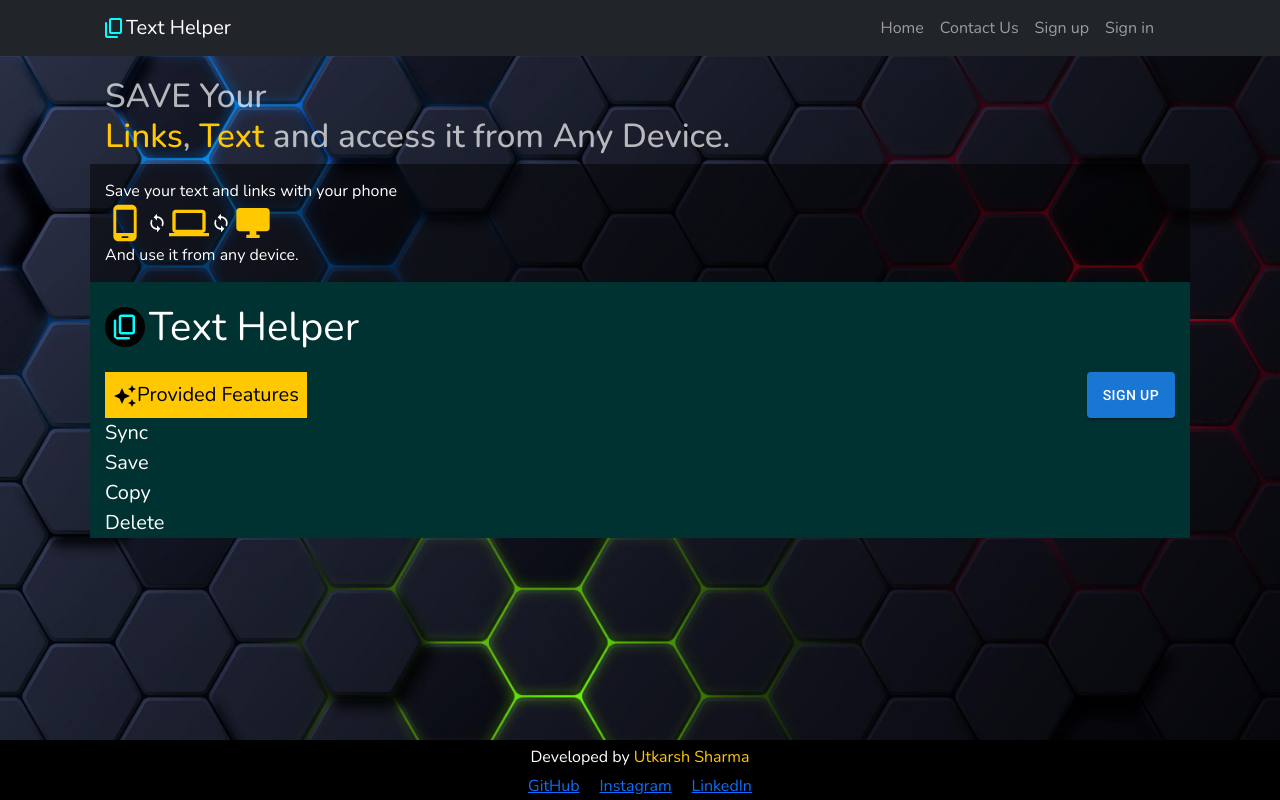
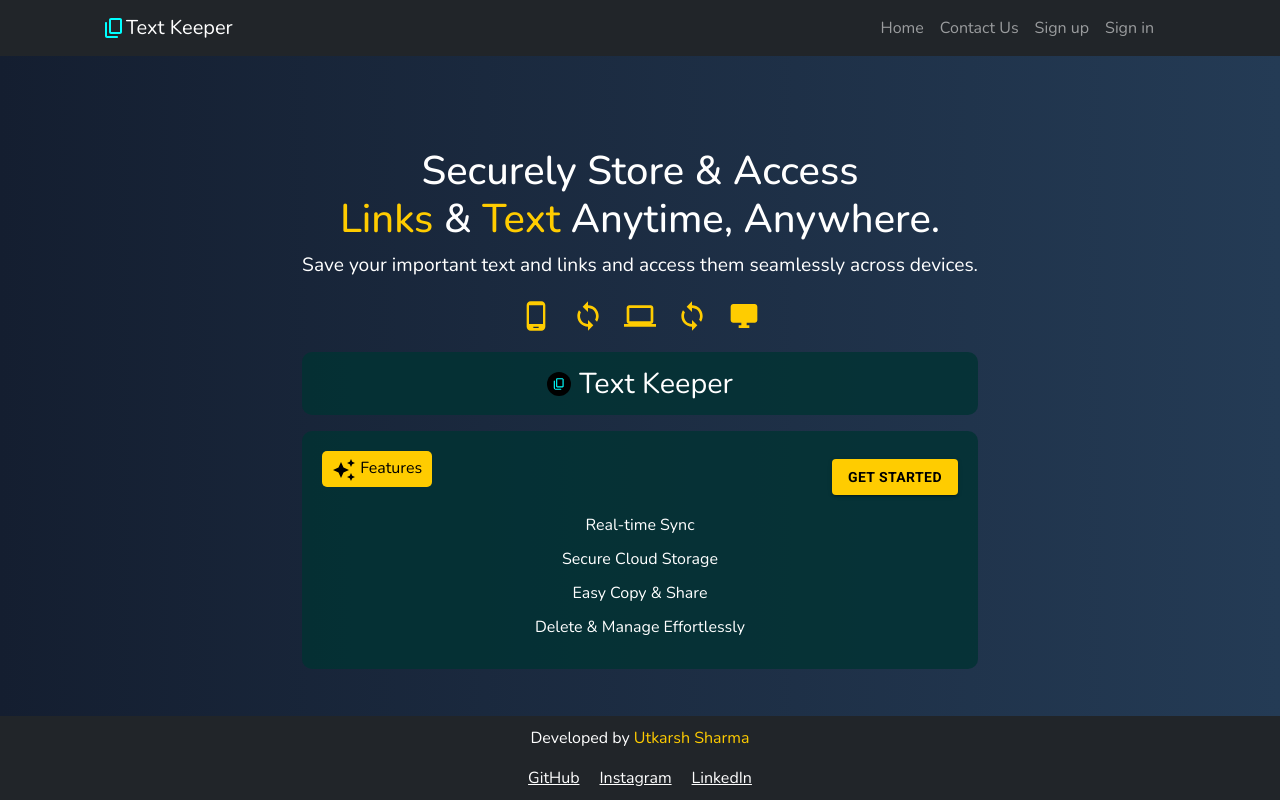
Before and after one commit to utkarshofficial/TextHelper, a React (Create React App) app: page / in a window 1280 px wide. Built offline with nearby package versions, Linux system fonts and the light colour scheme.

Commit message:
Home, Navbar, ProgressContext added and styling fixed

```diff
--- a/public/index.html
+++ b/public/index.html
@@ -27,7 +27,7 @@
       }
       body {
         margin: 0;
-        background-image: url("./bg.jpg")!important;
+        /* background-image: url("./bg.jpg")!important; */
         background-size: cover;
       }
     </style>
--- a/src/comonents/Home.jsx
+++ b/src/comonents/Home.jsx
@@ -6,71 +6,66 @@ import PhoneAndroidIcon from "@mui/icons-material/PhoneAndroid";
 import DesktopWindowsIcon from "@mui/icons-material/DesktopWindows";
 import ComputerIcon from "@mui/icons-material/Computer";
 import SyncIcon from "@mui/icons-material/Sync";
-import {Button} from "@mui/material"
-import {useNavigate} from "react-router-dom"
+import { Button } from "@mui/material";
+import { useNavigate } from "react-router-dom";
+
 function Home() {
-  const Footer = () => {
-    return (
-      <footer className="app-footer">
-        <div>
-          <p>
-            Developed by <span>Utkarsh Sharma</span>
-          </p>
-          <div>
-            <a rel="noreferrer" href="https://github.com/utkarshofficial">GitHub</a>
-            <a rel="noreferrer" href="https://instagram.com/utkarshencoder">Instagram</a>
-            <a rel="noreferrer" href="https://www.linkedin.com/in/-utkarsh-sharma/">LinkedIn</a>
-          </div>
-        </div>
-      </footer>
-    );
-  };
-
   const navigate = useNavigate();
 
   return (
-    <React.Fragment>
     <div className="home-container">
-        <div className="home-item-container">
+      <div className="home-content">
         <h1 className="title-text">
-            SAVE Your
+          Securely Store & Access
           <br />
-            <span>Links</span>, <span>Text</span> and access it from Any Device.
+          <span>Links</span> & <span>Text</span>{" "}
+          Anytime, Anywhere.
         </h1>
-          <p>
-            Save your text and links with your phone
-            <br />
+        <p className="sub-text">
+          Save your important text and links and access them seamlessly across devices.
+        </p>
+
+        <div className="device-icons">
           <PhoneAndroidIcon className="device-icon" />
           <SyncIcon className="sync-icon" />
           <ComputerIcon className="device-icon" />
           <SyncIcon className="sync-icon" />
           <DesktopWindowsIcon className="device-icon" />
-            <br />
-            And use it from any device.
+        </div>
+
+        <p className="title-logo">
+          <ContentCopyRoundedIcon className="nav-logo" /> Text Keeper
         </p>
-          <p className="title-logo">
-            <ContentCopyRoundedIcon className="nav-logo" />
-            Text Helper
+
+        <ul className="feature-list">
+          <div className="feature-header">
+            <p>
+              <AutoAwesomeIcon /> Features
             </p>
-          <ul className="detail-list">
-            <div>
-              <p>
-                <AutoAwesomeIcon />
-                Provided Features
-              </p>
-              <Button onClick={()=>{
-                navigate("/signup")
-              }} variant='contained'>Sign up</Button>
+            <Button
+              onClick={() => navigate("/signup")}
+              variant="contained"
+              className="signup-btn"
+            >
+              Get Started
+            </Button>
           </div>
-            <li>Sync</li>
-            <li>Save</li>
-            <li>Copy</li>
-            <li>Delete</li>
+          <li>Real-time Sync</li>
+          <li>Secure Cloud Storage</li>
+          <li>Easy Copy & Share</li>
+          <li>Delete & Manage Effortlessly</li>
         </ul>
       </div>
+
+      <footer className="app-footer">
+        <p>Developed by <span>Utkarsh Sharma</span></p>
+        <div className="social-links">
+          <a href="https://github.com/utkarshofficial" target="_blank" rel="noreferrer">GitHub</a>
+          <a href="https://instagram.com/utkarshencoder" target="_blank" rel="noreferrer">Instagram</a>
+          <a href="https://www.linkedin.com/in/-utkarsh-sharma/" target="_blank" rel="noreferrer">LinkedIn</a>
         </div>
-      <Footer />
-    </React.Fragment>
+      </footer>
+    </div>
   );
 }
 
--- a/src/comonents/Home.scss
+++ b/src/comonents/Home.scss
@@ -1,118 +1,103 @@
-.home-container{
-    // .front-slider{
-    //     color: white;
-    // }
-    display: flex;
-    justify-content: center;
-    height: calc(100vh - 58px)!important;
-    background-size: cover;
-    background: transparent;
-    .home-item-container{
-        width: 1100px;
-        .title-text{
-            padding-top: 20px;
-            padding-left: 15px;
-            color: rgba(255, 255, 255, 0.69);
-            font-size: 25pt;
-            span{
-                color: rgb(255, 200, 0);
-            }
-        }
-        p{
-            background-color: #00000080;
-            margin: 0;
-            color: white;
-            padding: 15px;
-            .sync-icon{
-                height: 20px;
-            }
-            .device-icon{
-                color: rgb(255, 200, 0);
-                width: 40px;
-                height: 40px;
-                margin: 0;
-            }
-        }
-        .title-logo{
-            padding-left: 15px;
-            color: rgb(255, 255, 255);
-            font-size: 30pt;
-            background-color: rgb(0, 50, 50);
-            display: flex;
-            align-items: center;
-            margin: 0;
-            // border-radius: 20px;
-            .nav-logo{
-                color: aqua;
-                width: 40px;
-                height: 40px;
-                background-color: black;
-                border-radius: 50%;
-                padding: 5px;
-                margin-right: 4px;
-            }
-        }
-        .detail-list{
-            padding-left: 15px;
-            color: rgb(255, 255, 255);
-            font-size: 15pt;
-            background-color: rgb(0, 50, 50);
+/* SCSS Styling */
+.home-container {
     display: flex;
     flex-direction: column;
-            justify-content: flex-start;
-            div{
-                display: flex;
-                justify-content: space-between;
-                p{
-                    margin: 0;
-                    color: black;
-                    padding: 8px;
-                    background-color: rgb(255, 200, 0);
-                    width: fit-content;
+    align-items: center;
+    justify-content: center;
+    height: 90vh;
+    background: linear-gradient(to right, #141e30, #243b55);
+    color: white;
+    text-align: center;
   }
-                button{
-                    margin-right: 15px;
+
+  .home-content {
+    max-width: 800px;
   }
-            }
-            li{
-                list-style-type: none;
+
+  .title-text {
+    font-size: 2.5rem;
+    span {
+      color: #ffcc00;
     }
   }
 
+  .sub-text {
+    font-size: 1.2rem;
+    margin-bottom: 20px;
   }
-}
-@media (max-height: 600px) {
-    body {
-        margin-bottom:60px;
+
+  .device-icons {
+    display: flex;
+    align-items: center;
+    justify-content: center;
+    margin-bottom: 20px;
+    .device-icon, .sync-icon {
+      font-size: 2rem;
+      margin: 0 10px;
+      color: #ffcc00;
     }
   }
 
-footer{
-    position:fixed;
-    height: 60px;
-    left: 0;
-    bottom: 0;
-    width: 100%;
-    background-color: rgb(0, 0, 0);
-    color: white;
-    text-align: center;
-    div{
+  .title-logo {
+    font-size: 1.8rem;
+    background-color: rgba(0, 50, 50, 0.8);
+    padding: 10px;
+    border-radius: 10px;
     display: flex;
+    align-items: center;
     justify-content: center;
-        flex-direction: column;
-        p{
-            margin: 0;
-            padding: 5px 0 5px 0;
-            span{
-                color: rgb(255, 200, 0);
+    .nav-logo {
+      margin-right: 8px;
+      color: aqua;
+      background: black;
+      padding: 5px;
+      border-radius: 50%;
     }
   }
-        div{
+
+  .feature-list {
+    background: rgba(0, 50, 50, 0.8);
+    padding: 20px;
+    border-radius: 10px;
+    list-style: none;
+    li {
+      margin: 10px 0;
+    }
+    .feature-header {
       display: flex;
-            flex-direction: row;
-            a{
-                margin: 0 10px;
+      justify-content: space-between;
+      align-items: center;
+      p {
+        background: #ffcc00;
+        padding: 5px 10px;
+        color: black;
+        border-radius: 5px;
       }
     }
   }
+
+  .signup-btn {
+    background: #ffcc00 !important;
+    color: black !important;
+    font-weight: bold !important;
   }
+
+  .app-footer {
+    margin-top: 20px;
+    position: absolute;
+    bottom: 0;
+    padding: 10px;
+    background: #212529;
+    width: 100%;
+    text-align: center;
+    p span {
+      color: #ffcc00;
+    }
+    .social-links {
+      margin-top: 5px;
+      a {
+        margin: 0 10px;
+        color: white;
+      }
+    }
+  }
--- a/src/comonents/Navbar.css
+++ b/src/comonents/Navbar.css
@@ -67,6 +67,10 @@ hr {
     display: none;
 }
 
+.progress-bar-box{
+    position: absolute;
+}
+
 @media (min-width: 992px) {
     .container-fluid {
         max-width: 1100px!important;
--- a/src/comonents/Navbar.jsx
+++ b/src/comonents/Navbar.jsx
@@ -19,21 +19,22 @@ import LogoutIcon from "@mui/icons-material/Logout";
 import Button from "react-bootstrap/Button";
 import { getAuth, signOut } from "firebase/auth";
 import { AuthContext } from "../context/AuthContext";
-import { useNavigate, Link, useLocation } from "react-router-dom";
+import { useNavigate, Link } from "react-router-dom";
+import { useProgressBarContext } from "../context/ProgressBarContext";
 
 function NavbarComponent({ currentUser, clearDataList }) {
   // * Show Progressbar when ever user changes
-  const [hideProgress, setHideProgress] = React.useState(true);
+  const {hideProgress, } = useProgressBarContext()
 
-  const location = useLocation();
+  // const location = useLocation();
   // whenever user location change is fired
-  React.useEffect(() => {
-    setHideProgress(false);
-    setTimeout(() => {
-      setHideProgress(true);
-    }, 500);
+  // React.useEffect(() => {
+  //   setHideProgress(false);
+  //   setTimeout(() => {
+  //     setHideProgress(true);
+  //   }, 500);
 
-  }, [location, currentUser]);
+  // }, [location, currentUser, setHideProgress]);
   // for arrow of dropdown menu
   const [Arrow, setArrow] = React.useState(true);
   const [showSidebar, setShowSidebar] = React.useState(false);
@@ -193,7 +194,7 @@ function NavbarComponent({ currentUser, clearDataList }) {
           <Navbar.Brand>
             <Link to="/" className="nav-link">
               <ContentCopyRoundedIcon className="nav-icon" />
-              Text Helper
+              Text Keeper
             </Link>
           </Navbar.Brand>
           <Navbar.Toggle>
--- /dev/null
+++ b/src/context/ProgressBarContext.js
@@ -0,0 +1,19 @@
+import { createContext, useContext, useState } from "react";
+
+
+export const ProgressBarContext = createContext();
+
+export const ProgressBarContextProvider = ({children}) =>{
+    // * Show Progressbar when ever user changes
+    const [hideProgress, setHideProgress] = useState(true)
+
+
+    return (
+        <ProgressBarContext.Provider value={{hideProgress, setHideProgress}}>
+            {children}
+        </ProgressBarContext.Provider>
+    )
+}
+
+export const useProgressBarContext = ()=> useContext(ProgressBarContext);
+export default ProgressBarContextProvider
--- a/src/index.css
+++ b/src/index.css
@@ -1,6 +1,7 @@
 body {
     box-sizing: border-box;
     font-family: 'Nunito', sans-serif;
-    background-image: url(https://textherlper.netlify.app/static/media/bg-img.74b9db733735005d474a.jpg);
+    /* background-image: url(https://textherlper.netlify.app/static/media/bg-img.74b9db733735005d474a.jpg); */
     background-size: cover;
+    background: linear-gradient(to right, #141e30, #243b55)!important;
 }
--- a/src/index.js
+++ b/src/index.js
@@ -3,11 +3,14 @@ import ReactDOM from "react-dom/client";
 import "./index.css";
 import App from "./App";
 import { AuthContextProvider } from "./context/AuthContext";
+import ProgressBarContextProvider from "./context/ProgressBarContext";
 const root = ReactDOM.createRoot(document.getElementById("root"));
 root.render(
   <React.StrictMode>
     <AuthContextProvider>
-      <App />
+      <ProgressBarContextProvider>
+        <App />
+      </ProgressBarContextProvider>
     </AuthContextProvider>
   </React.StrictMode>
 );
```
Also changed, not shown: src/comonents/Login.jsx (+7 -2 lines), src/comonents/Register.jsx (+6 -1 lines), public/bg.jpg (deleted), 1 other file (tests, documents, lock files or other folders). Lines whose indentation alone changed are shown as unchanged.
